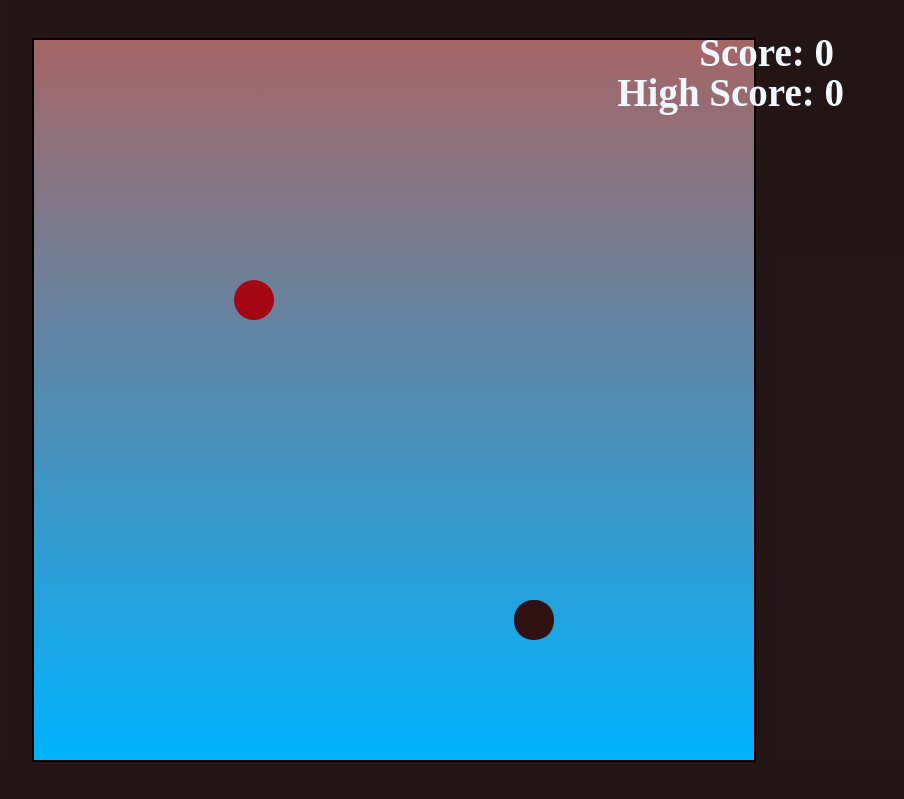
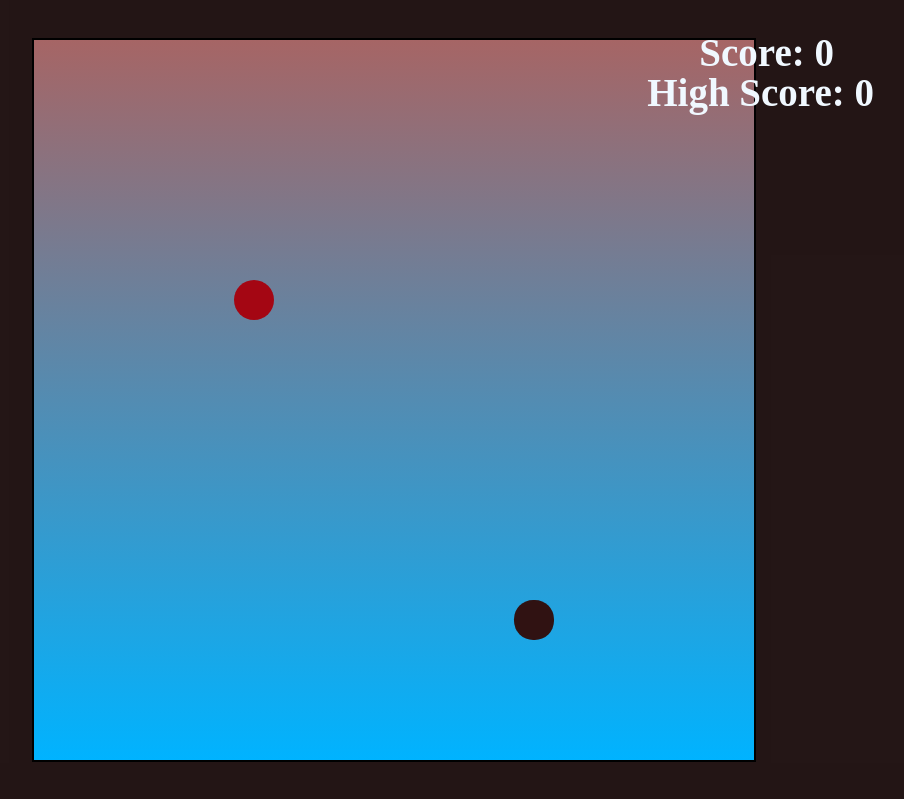
Before and after one commit to jitu9289/SnakeGame, a PHP site: page / in a window 1280 px wide. Shown: the top 799 px of the page, without its empty margins (246-1150 px from the left). Run offline with PHP 8.4, Linux system fonts and the light colour scheme.

Commit message:
ready for deploy

```diff
--- a/css/style.css
+++ b/css/style.css
@@ -39,7 +39,7 @@
 #highscoreBox{
     position: absolute;
     top: 70px;
-    right: 190px;
+    right: 160px;
     font-size: 39px;
     font-weight: bold;
     color: aliceblue;
```
